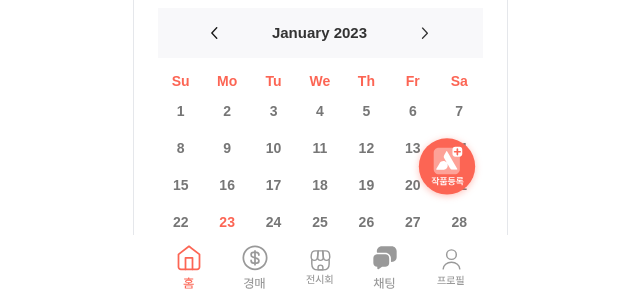
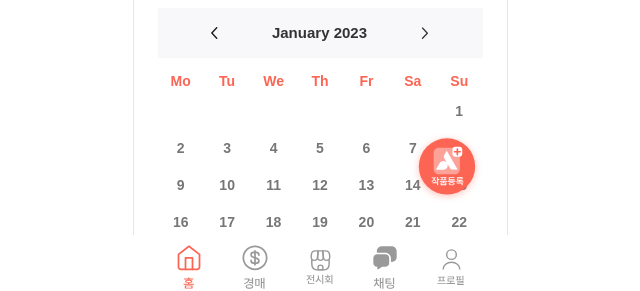
Before and after one commit to Att-ies/frontend, a Next.js app: page /home in a window 1280 px wide. Shown: the part 517-808 px from the top of the page, without its empty margins (320-960 px from the left). Built offline with nearby package versions, Linux system fonts and the light colour scheme.

Commit message:
fix : 달력 시작요일 월요일

```diff
--- a/src/components/home/Calendar.tsx
+++ b/src/components/home/Calendar.tsx
@@ -1,27 +1,24 @@
-import moment from 'moment'
-import Image from 'next/image'
-import { ReactElement, useState } from 'react'
+import moment from 'moment';
+import Image from 'next/image';
+import { ReactElement, useState } from 'react';
 
-const days = ['Su', 'Mo', 'Tu', 'We', 'Th', 'Fr', 'Sa'];
+const days = ['Mo', 'Tu', 'We', 'Th', 'Fr', 'Sa', 'Su'];
 const DUMP_AUCTION_DATE_LISTS = [
-  '20230212',
   '20230213',
   '20230214',
   '20230215',
   '20230216',
   '20230217',
   '20230218',
-  '20230226',
+  '20230219',
   '20230227',
   '20230228',
-  '20230301',
-  '20230302',
 ];
 export default function Calendar() {
   const [date, setDate] = useState<moment.Moment>(() => moment());
-
   const today = date;
-
+  console.log(today.clone().startOf('month').week());
+  console.log(today.clone().startOf('isoWeek').week());
   const firstWeek = today.clone().startOf('month').week();
   const lastWeek =
     today.clone().endOf('month').week() === 1
@@ -30,7 +27,7 @@ export default function Calendar() {
 
   const calendarArr = () => {
     const calendar: ReactElement[] = [];
-    for (let week = firstWeek; week <= lastWeek; week++) {
+    for (let week = firstWeek - 1; week <= lastWeek; week++) {
       calendar.push(
         <tr key={week}>
           {Array(7)
@@ -39,20 +36,11 @@ export default function Calendar() {
               const current = today
                 .clone()
                 .week(week)
-                .startOf('week')
+                .startOf('isoWeek')
                 .add(data + index, 'day');
-              if (moment().format('YYYYMMDD') === current.format('YYYYMMDD')) {
+              if (current.format('MM') !== today.format('MM')) {
                 return (
-                  <td
-                    className="p-2 text-[#FC6554] text-14 font-bold"
-                    key={index}
-                  >
-                    <span>{current.format('D')}</span>
-                  </td>
-                );
-              } else if (current.format('MM') !== today.format('MM')) {
-                return (
-                  <td className="p-2" key={index}>
+                  <td className="" key={index}>
                     <span></span>
                   </td>
                 );
@@ -64,6 +52,17 @@ export default function Calendar() {
                 return (
                   <td
                     className="p-2 bg-[#FFC961] text-[#FFFFFF] text-14 font-bold"
+                    key={index}
+                  >
+                    <span>{current.format('D')}</span>
+                  </td>
+                );
+              } else if (
+                moment().format('YYYYMMDD') === current.format('YYYYMMDD')
+              ) {
+                return (
+                  <td
+                    className="p-2 text-[#FC6554] text-14 font-bold"
                     key={index}
                   >
                     <span>{current.format('D')}</span>
```
